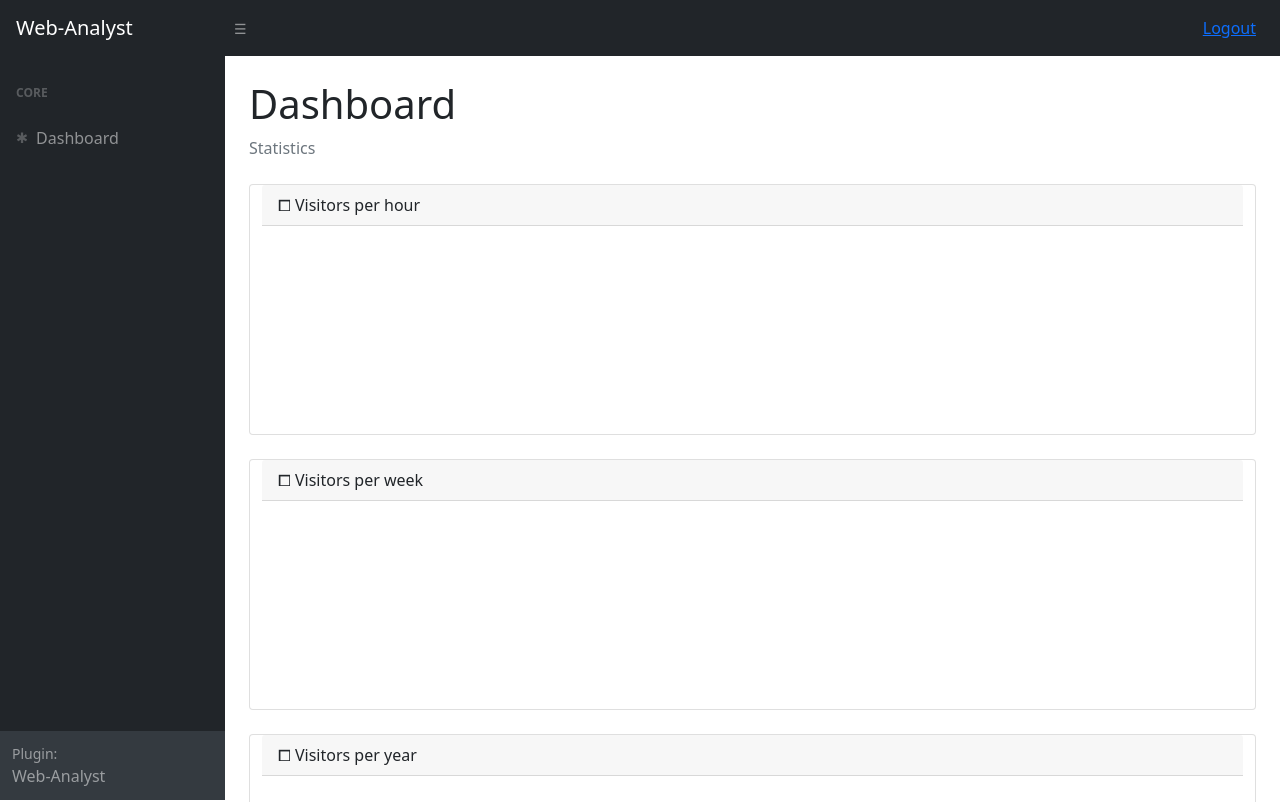
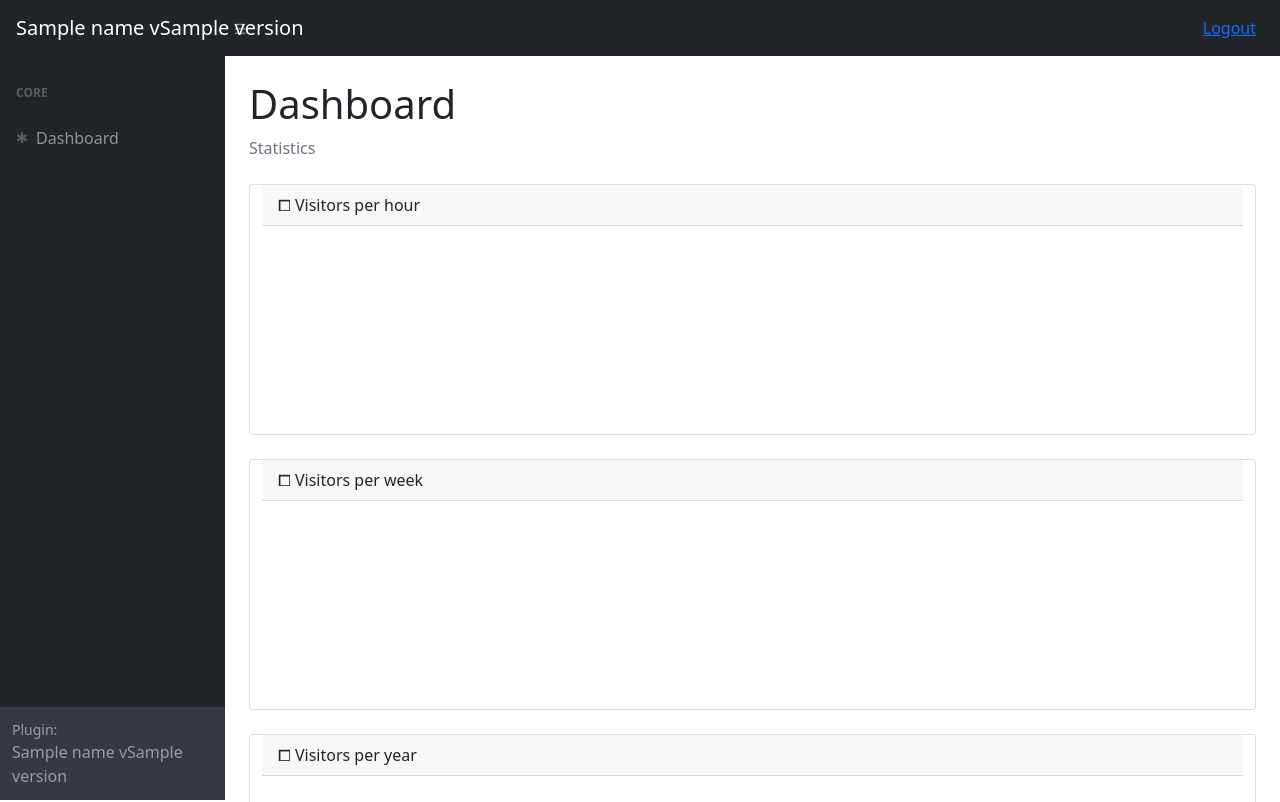
Before and after one commit to thimpat/web-analyst, a Node project: template templates/index.html in a window 1280 px wide. Shown: the top 802 px of the page. Run offline with Node 20 templates, Linux system fonts and the light colour scheme; the template is opened without the code that fills it: most values are stand-ins (such as "Sample title", 1, 10 or a date in 2020); a map, chart or similar area stays blank.

Commit message:
STYLE: Display version number on every web-analyst occurence

```diff
--- a/templates/index.html
+++ b/templates/index.html
@@ -22,7 +22,7 @@
     <body class="sb-nav-fixed">
         <nav class="sb-topnav navbar navbar-expand navbar-dark bg-dark">
             <!-- Navbar Brand-->
-            <a class="navbar-brand ps-3" href="index.html">Web-Analyst</a>
+            <a class="navbar-brand ps-3" href="index.html">{{name}} v{{version}}</a>
             <!-- Sidebar Toggle-->
             <button class="btn btn-link btn-sm order-1 order-lg-0 me-4 me-lg-0" id="sidebarToggle" href="#!"><span>☰</span></button>
             <!-- Navbar Search-->
@@ -53,7 +53,7 @@
                     </div>
                     <div class="sb-sidenav-footer">
                         <div class="small">Plugin:</div>
-                        Web-Analyst
+                        {{name}} v{{version}}
                     </div>
                 </nav>
             </div>
```
